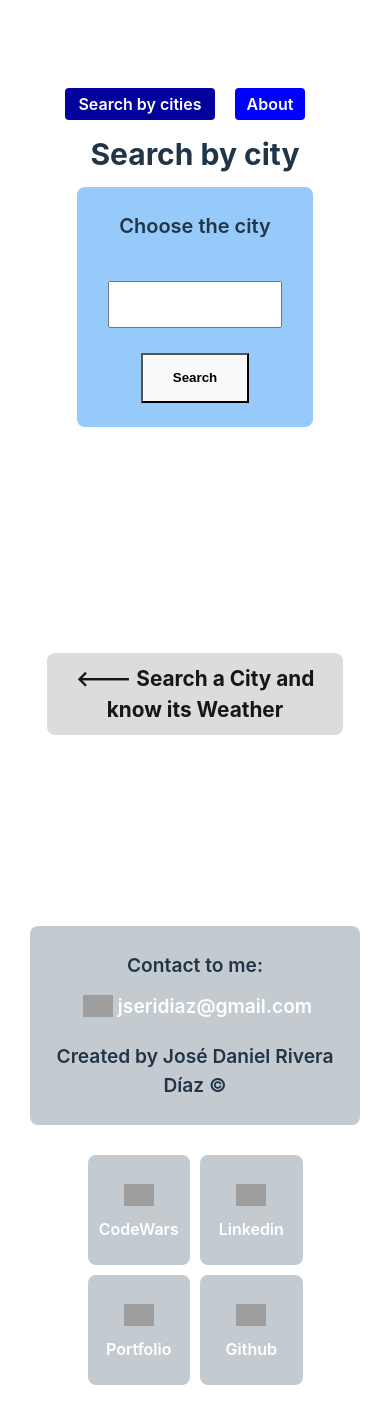
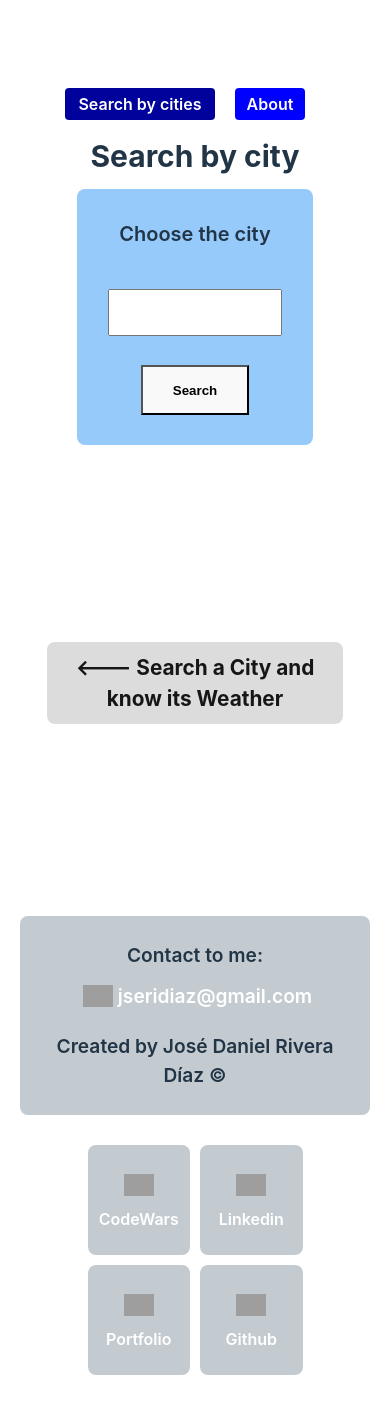
Before and after one commit to jseridiaz/weather-app, a React (Vite) app: page /cities in a window 390 px wide. Built offline with nearby package versions, Linux system fonts and the light colour scheme; grey boxes are pictures that could not be loaded.

Commit message:
fix responsive

```diff
--- a/src/App.css
+++ b/src/App.css
@@ -167,6 +167,9 @@ footer > div > ul > li img {
   }
 }
 @media (width < 476px) {
+  footer {
+    padding: var(--rtc-padding-xs);
+  }
   footer > div:nth-of-type(1) > ul {
     justify-content: center;
   }
--- a/src/Pages/Cities/Cities.css
+++ b/src/Pages/Cities/Cities.css
@@ -187,9 +187,10 @@ h2.showed {
 }
 @media (width < 860px) {
   [id='section-form-city'] {
-    height: 300px;
+    height: 350px;
     gap: var(--rtc-gap-xs);
     justify-content: center;
+    padding-bottom: 30px;
   }
   [id='container-data-city'] {
     width: 80%;
@@ -210,6 +211,7 @@ h2.showed {
   }
   h2.showed {
     top: 0%;
+    top: -180%;
   }
   [id='section-result-weather'] {
     flex-wrap: wrap;
```
